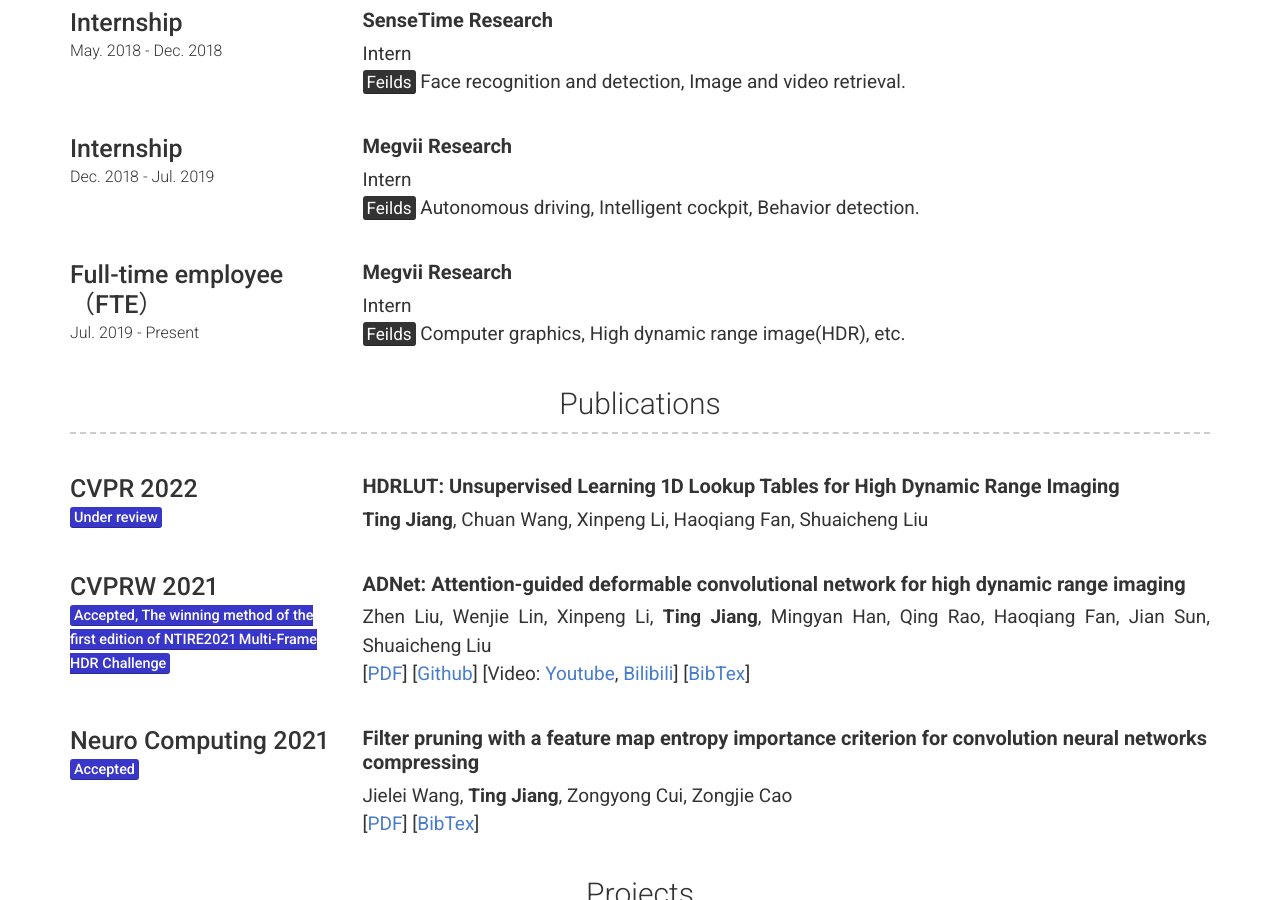
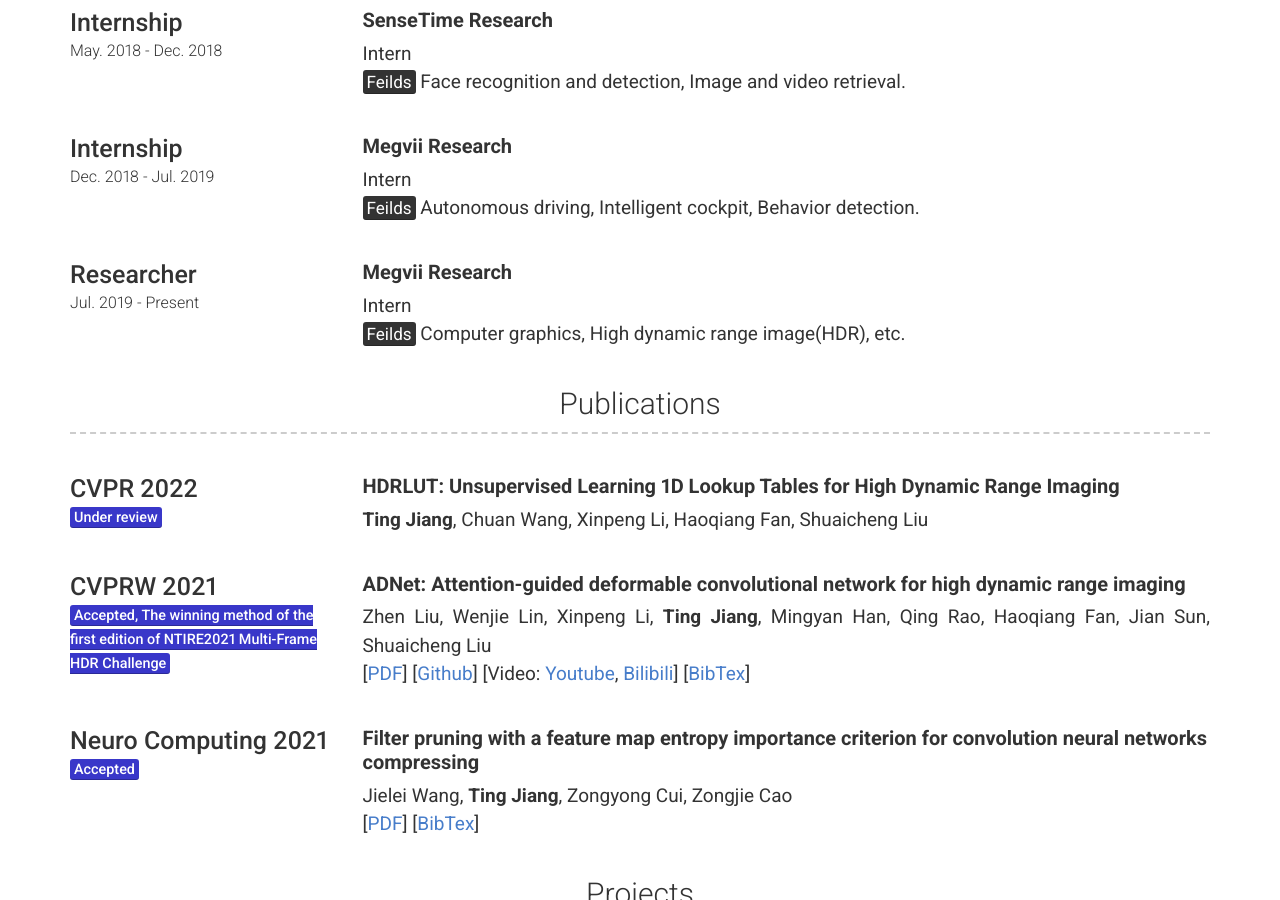
Before and after one commit to Hedlen/Hedlen.github.io, a Jekyll site: the page built from index.md, in a window 1280 px wide and 900 px high, scrolled down 869 px. Built offline with Jekyll 4.4.1, drawn with Linux system fonts in a browser that asks for light colours; nearby versions of some CDN libraries.

Commit message:
Fix some issues

```diff
--- a/_config.yml
+++ b/_config.yml
@@ -101,7 +101,7 @@ content:
           <mark>Feilds</mark>  Autonomous driving, Intelligent cockpit, Behavior detection.
 
       - layout: left
-        title: Full-time employee（FTE）
+        title: Researcher
         # link: www.msg.group
         # link_text: msg.group
         # sub_title:
```
